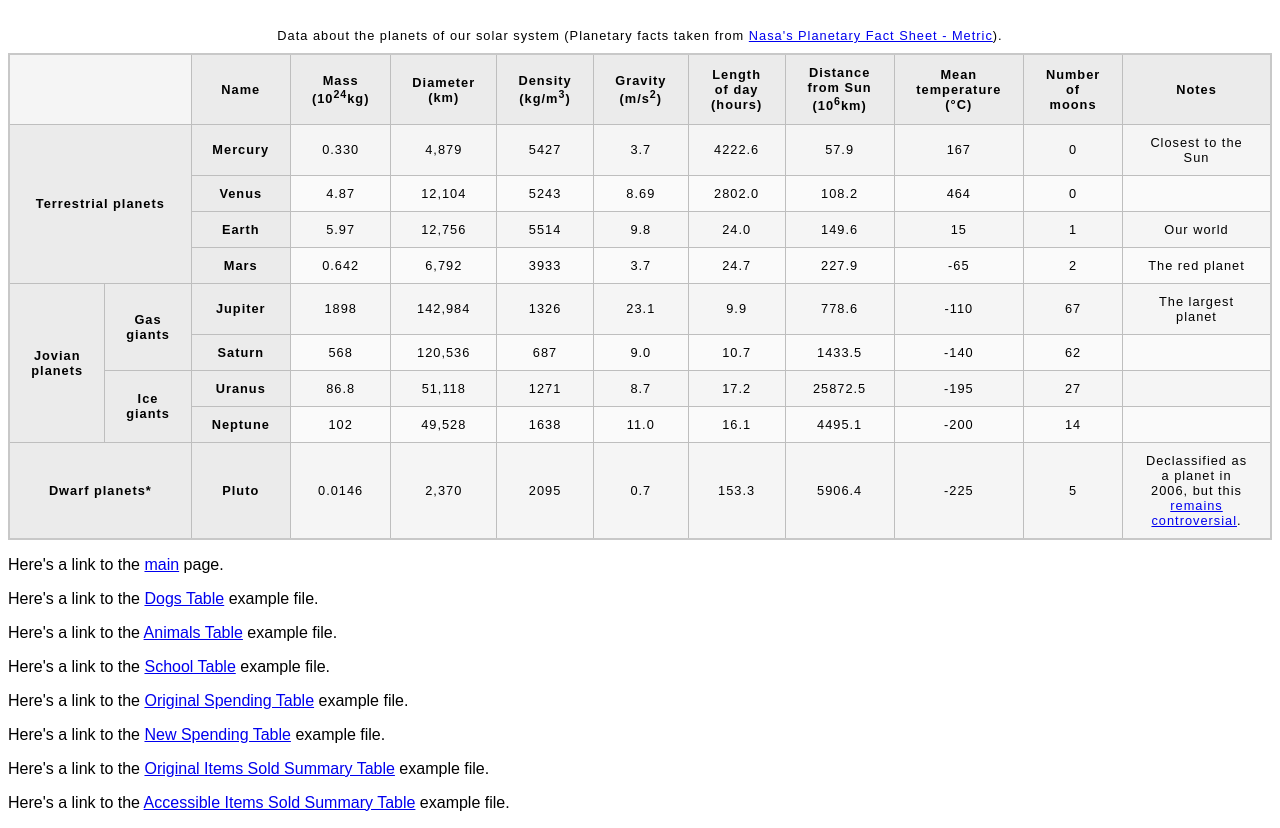
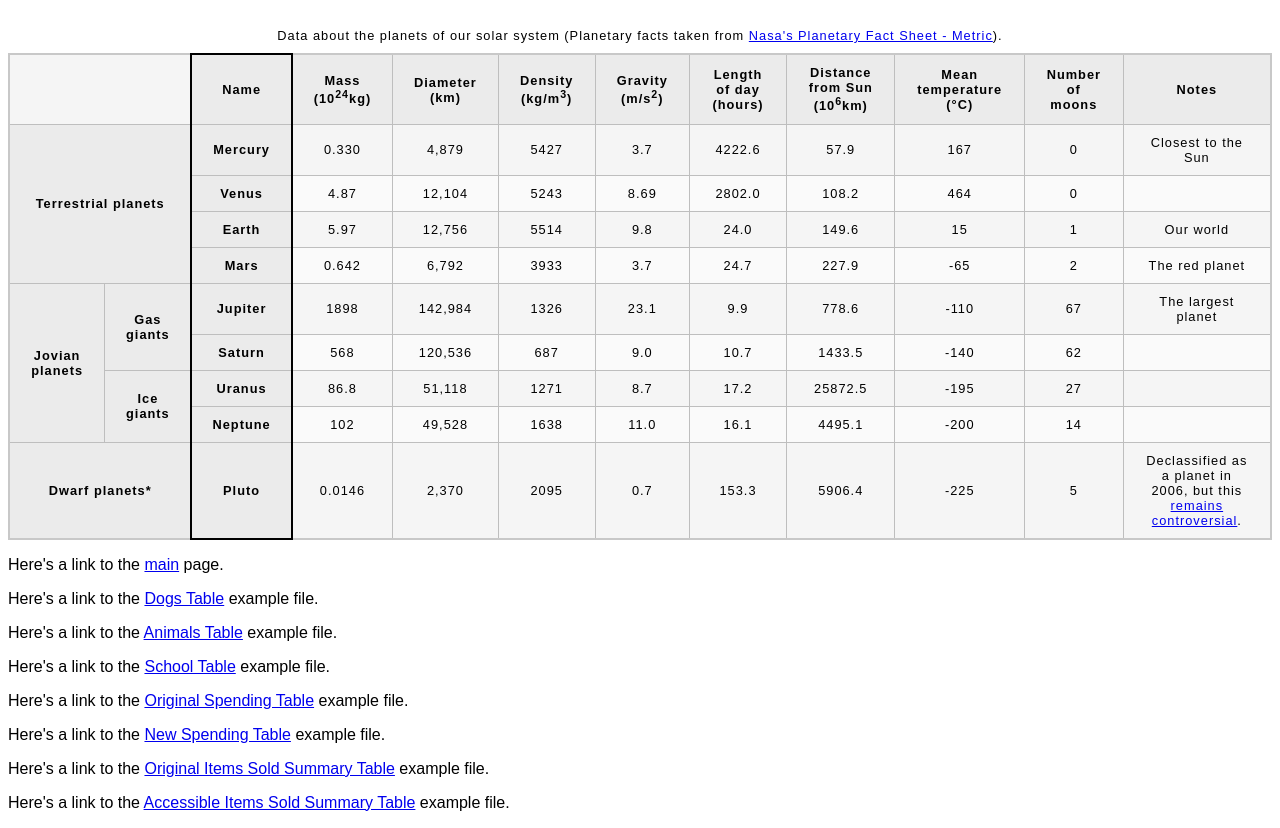
Before and after one commit to TXMack713/mdn-html-tables, a plain HTML site: page planets-data.html in a window 1280 px wide. Shown: the part 48-876 px from the top of the page. Drawn offline with Linux system fonts and the light colour scheme.

Commit message:
Made the border around the Name column 2px.

```diff
--- a/planets-data.html
+++ b/planets-data.html
@@ -16,7 +16,7 @@
         href="http://nssdc.gsfc.nasa.gov/planetary/factsheet/">Nasa's Planetary Fact Sheet - Metric</a>).</caption>
     <colgroup>
       <col span="2">
-      <col style="border: 1px solid black" />
+      <col style="border: 2px solid black" />
       <col span="9">
     </colgroup>
     <thead>
```
